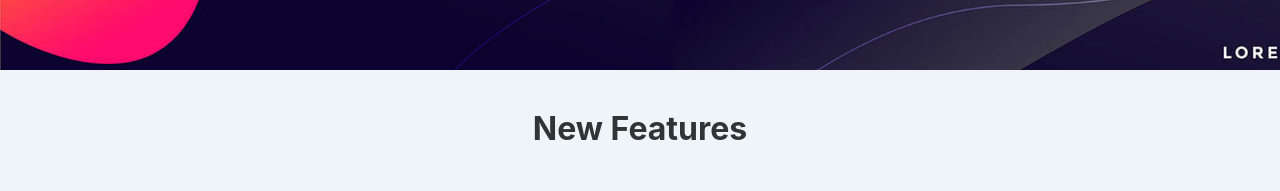
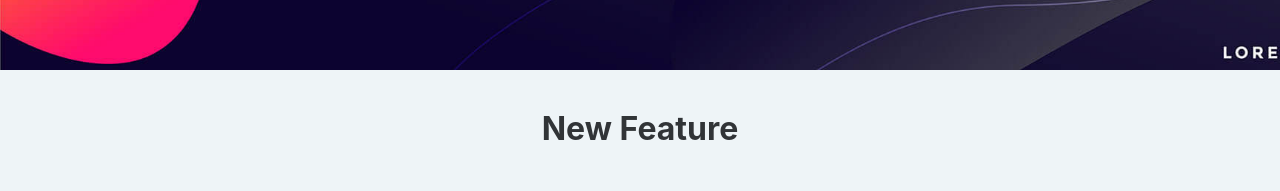
Before and after one commit to wprashed/corporate, a plain HTML site: page index.html in a window 1280 px wide. Shown: the part 810-1001 px from the top of the page. Drawn offline with Linux system fonts and the light colour scheme; files whose address does not match are found by name.

Commit message:
Update index.html

```diff
--- a/index.html
+++ b/index.html
@@ -38,7 +38,7 @@
     <div class="features-boxed" id="feature">
         <div class="container">
             <div class="intro">
-                <h2 class="text-center">New Features </h2>
+                <h2 class="text-center">New Feature </h2>
                 <p class="text-center">Nunc luctus in metus eget fringilla. Aliquam sed justo ligula. Vestibulum nibh erat, pellentesque ut laoreet vitae.</p>
             </div>
             <div class="row justify-content-center features">
```
